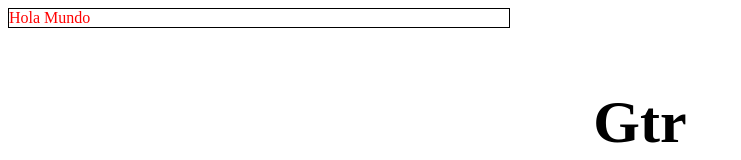
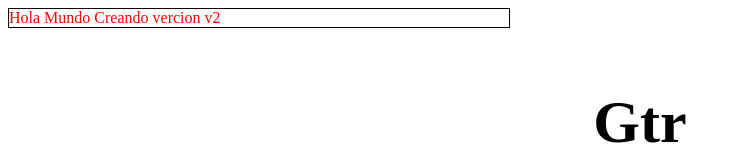
Before and after one commit to jeshergonzalez/Example_1, a plain HTML site: page index.html in a window 1280 px wide. Shown: the top 160 px of the page, without its empty margins (0-741 px from the left). Drawn offline with Linux system fonts and the light colour scheme.

Commit message:
Arreglos menores

```diff
--- a/index.html
+++ b/index.html
@@ -7,6 +7,7 @@
 <body>
 <div>
 	Hola Mundo
+	Creando vercion v2
 </div>
 
 <h3>
```
